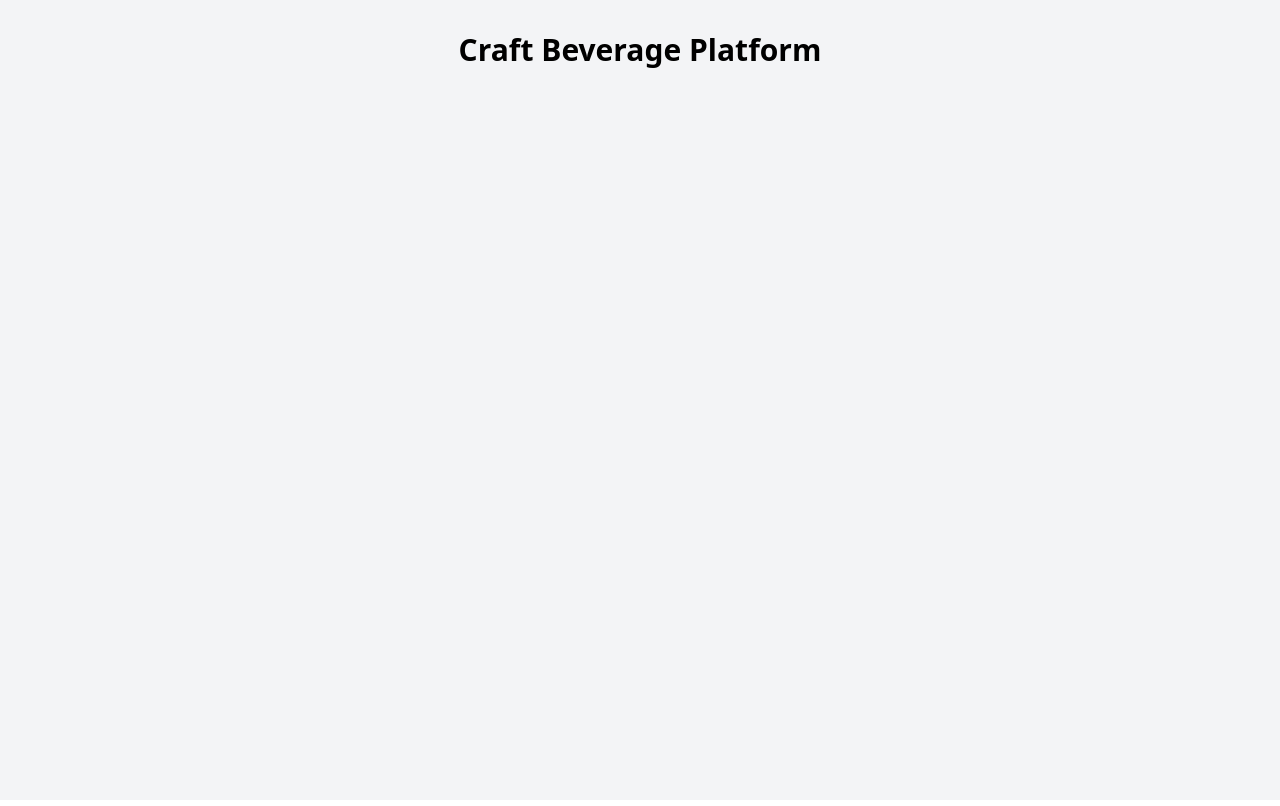
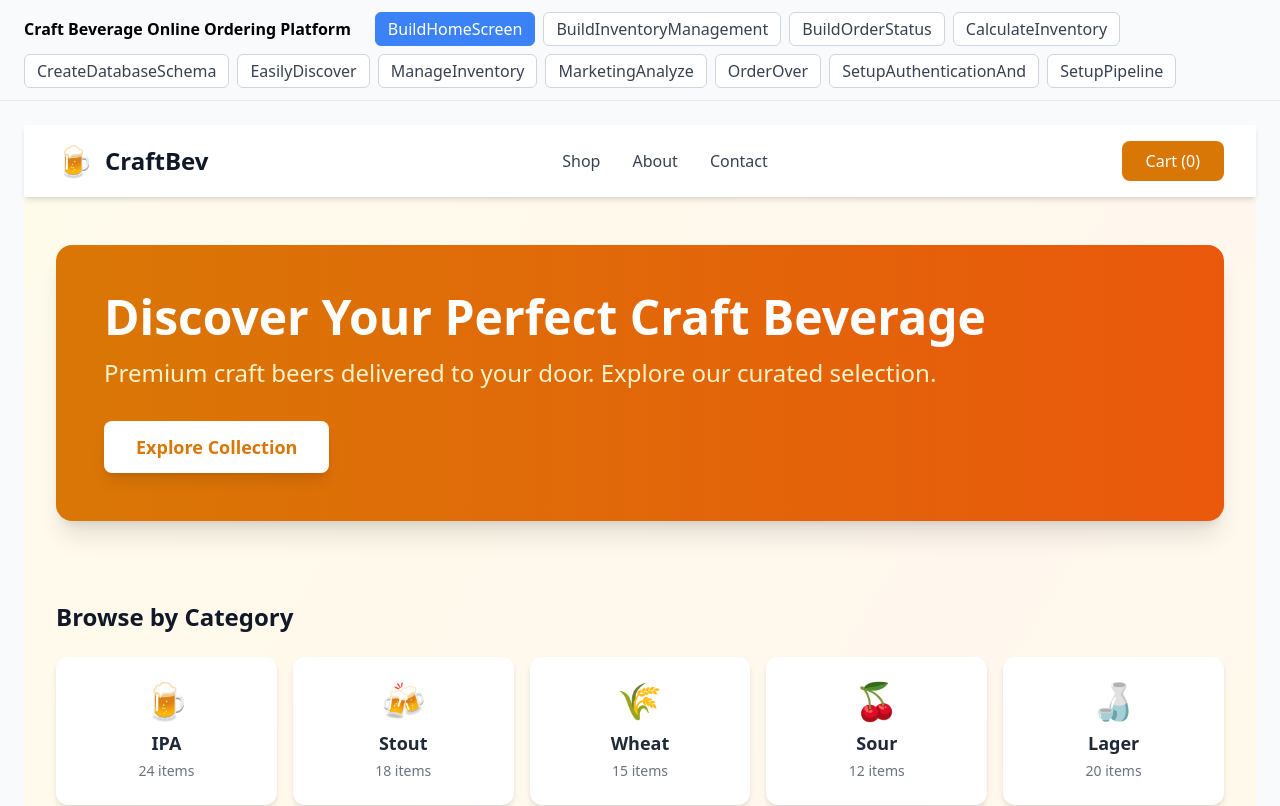
Before and after one commit to dhannan12/pilot-dev-test, a React (Vite) app: page / in a window 1280 px wide. Shown: the top 806 px of the page. Built offline with nearby package versions, Linux system fonts and the light colour scheme.

Commit message:
feat: App.tsx — 11 screens (SCRUM-629)

```diff
--- a/src/App.tsx
+++ b/src/App.tsx
@@ -1,9 +1,48 @@
-import React from 'react'
+import React, { useState } from 'react'
+import BuildHomeScreen from './components/BuildHomeScreen.tsx'
+import BuildInventoryManagement from './components/BuildInventoryManagement.tsx'
+import BuildOrderStatus from './components/BuildOrderStatus.tsx'
+import CalculateInventory from './components/CalculateInventory.tsx'
+import CreateDatabaseSchema from './components/CreateDatabaseSchema.tsx'
+import EasilyDiscover from './components/EasilyDiscover.tsx'
+import ManageInventory from './components/ManageInventory.tsx'
+import MarketingAnalyze from './components/MarketingAnalyze.tsx'
+import OrderOver from './components/OrderOver.tsx'
+import SetupAuthenticationAnd from './components/SetupAuthenticationAnd.tsx'
+import SetupPipeline from './components/SetupPipeline.tsx'
+
+const screens = [
+  { name: 'BuildHomeScreen', component: <BuildHomeScreen /> },
+  { name: 'BuildInventoryManagement', component: <BuildInventoryManagement /> },
+  { name: 'BuildOrderStatus', component: <BuildOrderStatus /> },
+  { name: 'CalculateInventory', component: <CalculateInventory /> },
+  { name: 'CreateDatabaseSchema', component: <CreateDatabaseSchema /> },
+  { name: 'EasilyDiscover', component: <EasilyDiscover /> },
+  { name: 'ManageInventory', component: <ManageInventory /> },
+  { name: 'MarketingAnalyze', component: <MarketingAnalyze /> },
+  { name: 'OrderOver', component: <OrderOver /> },
+  { name: 'SetupAuthenticationAnd', component: <SetupAuthenticationAnd /> },
+  { name: 'SetupPipeline', component: <SetupPipeline /> },
+]
 
 export default function App() {
+  const [active, setActive] = useState(0)
   return (
-    <div className="min-h-screen bg-gray-100">
-      <h1 className="text-3xl font-bold text-center py-8">Craft Beverage Platform</h1>
+    <div className="min-h-screen" style={{background:"#f9fafb"}}>
+      <header style={{borderBottom:"1px solid #e5e7eb",padding:"12px 24px",
+        display:"flex",gap:"8px",flexWrap:"wrap",alignItems:"center"}}>
+        <strong style={{marginRight:"16px"}}>Craft Beverage Online Ordering Platform</strong>
+        {screens.map((s, i) => (
+          <button key={i} onClick={() => setActive(i)}
+            style={{padding:"4px 12px",borderRadius:"6px",border:"1px solid",cursor:"pointer",
+              background: active===i ? "#3b82f6" : "white",
+              color: active===i ? "white" : "#374151",
+              borderColor: active===i ? "#3b82f6" : "#d1d5db"}}>
+            {s.name}
+          </button>
+        ))}
+      </header>
+      <main style={{padding:"24px"}}>{screens[active]?.component}</main>
     </div>
   )
 }
```
